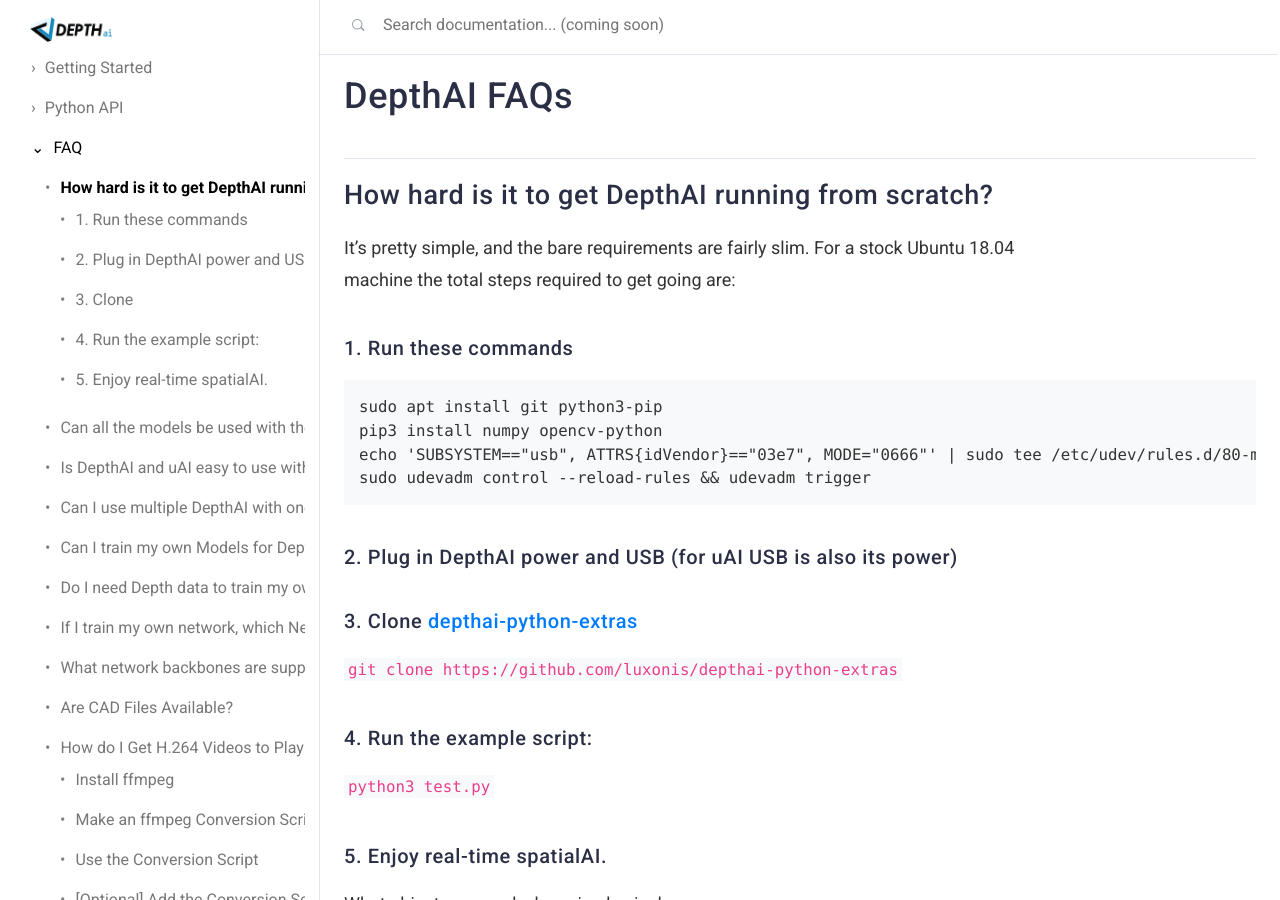
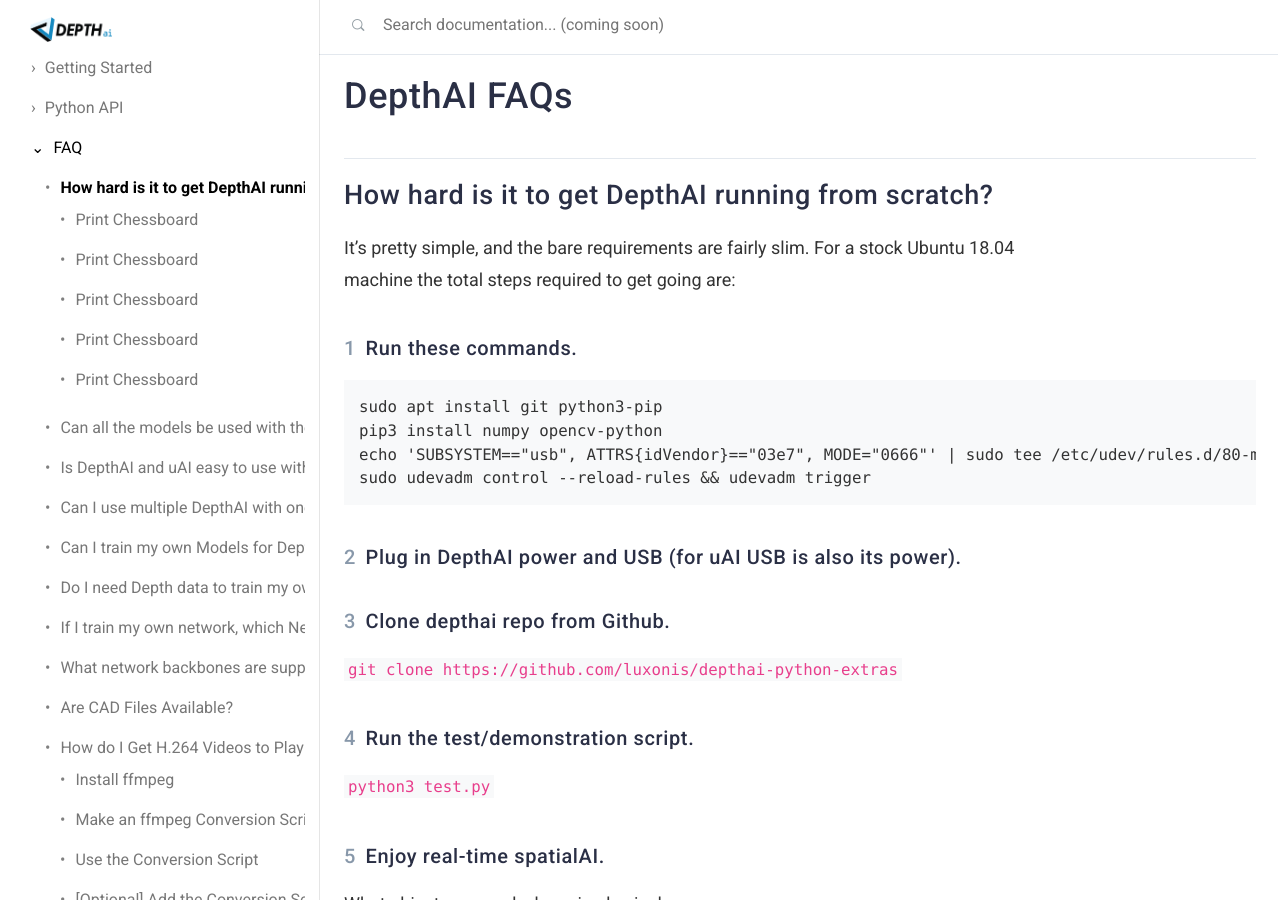
Before and after one commit to luxonis/depthai-docs-website, a Jekyll site: the page built from FAQ.md, in a window 1280 px wide and 900 px high. Built offline with Jekyll 4.4.1, drawn with Linux system fonts in a browser that asks for light colours; nearby versions of some CDN libraries.

Commit message:
Update FAQ.md

````diff
--- a/FAQ.md
+++ b/FAQ.md
@@ -12,7 +12,7 @@
 
 It's pretty simple, and the bare requirements are fairly slim.  For a stock Ubuntu 18.04 machine the total steps
 required to get going are:
-### 1. Run these commands
+<h3 class="step" data-toc-title="Print Chessboard" id="print_chessboard"><span></span> Run these commands. </h3>
 
 ```
 sudo apt install git python3-pip
@@ -21,14 +21,15 @@
 sudo udevadm control --reload-rules && udevadm trigger
 ```
 
-### 2. Plug in DepthAI power and USB (for uAI USB is also its power)
-### 3. Clone [depthai-python-extras](https://github.com/luxonis/depthai-python-extras)
+<h3 class="step" data-toc-title="Print Chessboard" id="print_chessboard"><span></span> Plug in DepthAI power and USB (for uAI USB is also its power). </h3>
+
+<h3 class="step" data-toc-title="Print Chessboard" id="print_chessboard"><span></span> Clone depthai repo from Github. </h3>
 `git clone https://github.com/luxonis/depthai-python-extras`
 
-### 4. Run the example script:
+<h3 class="step" data-toc-title="Print Chessboard" id="print_chessboard"><span></span> Run the test/demonstration script. </h3>
 `python3 test.py`
 
-### 5. Enjoy real-time spatialAI.
+<h3 class="step" data-toc-title="Print Chessboard" id="print_chessboard"><span></span> Enjoy real-time spatialAI. </h3>
 What objects are, and where, in physical space:
 
 ![spatial_AI](/images/spatialai.jpg)
````
Also changed, not shown: other parts of FAQ.md (+1 -1 lines).
